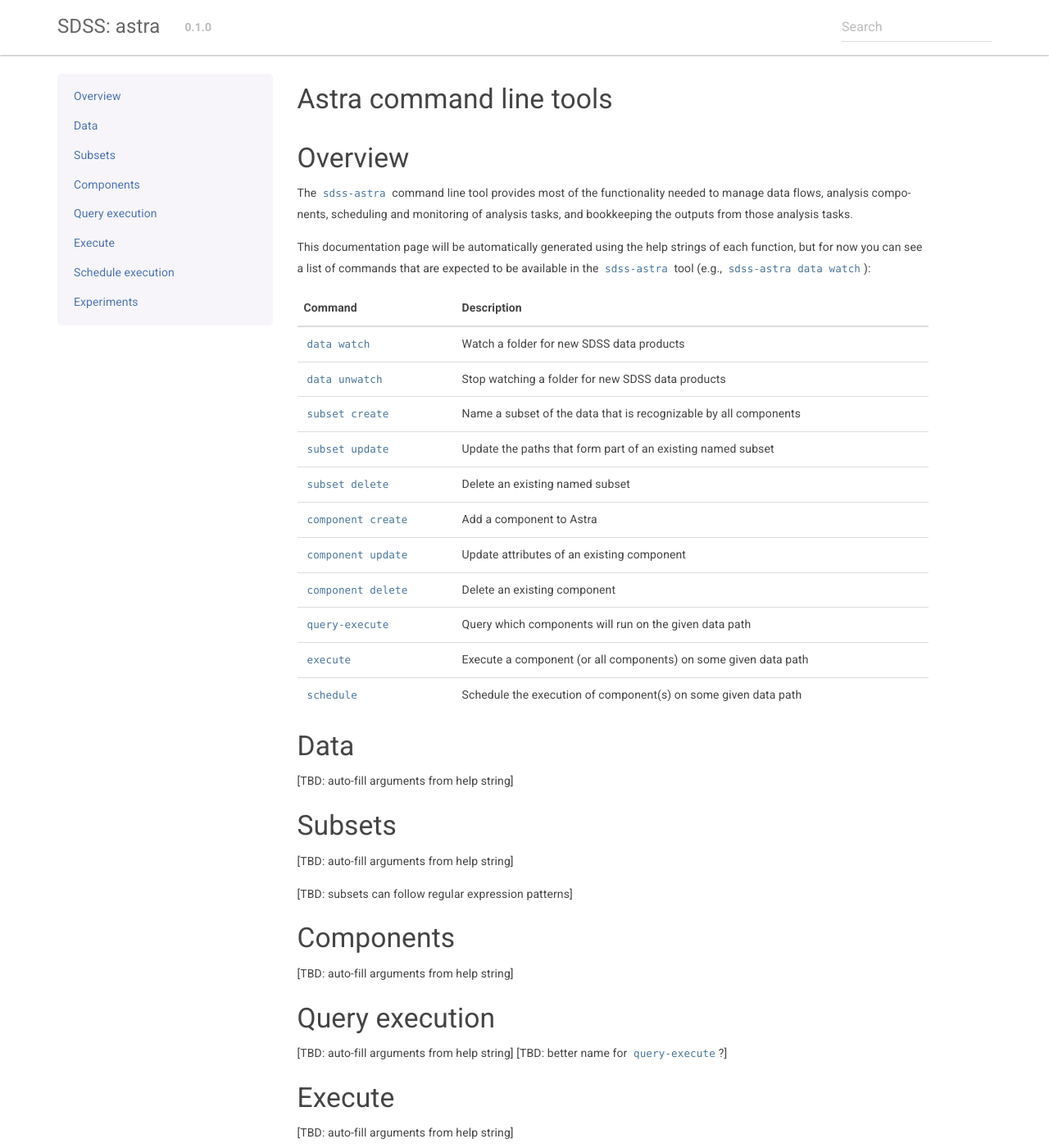
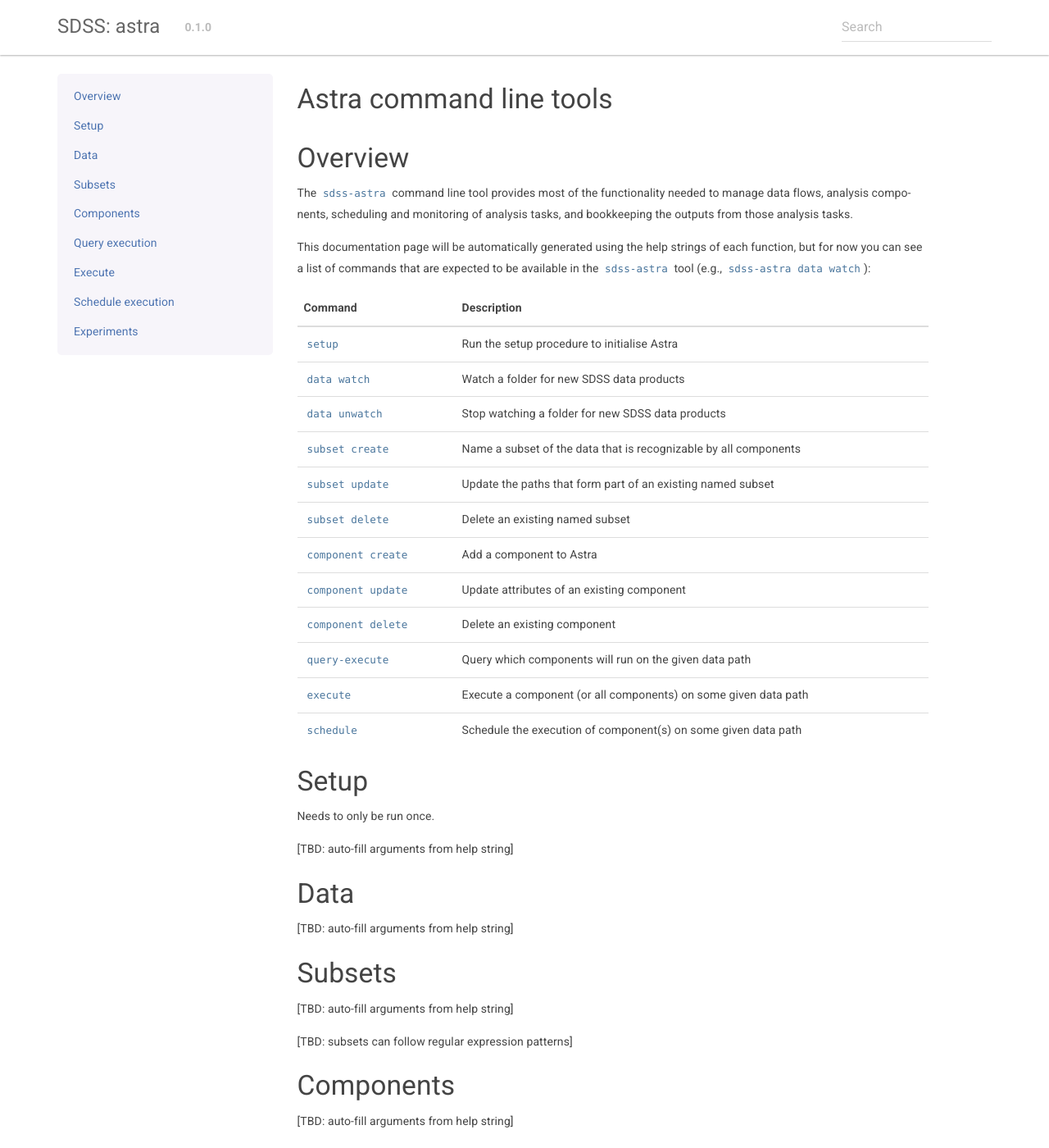
Before and after one commit to sdss/astra, a Sphinx documentation site: the page built from docs/sphinx/astra-tools.rst, in a window 1280 px wide and 1400 px high. Shown: the whole window at 82% size. Built offline with Sphinx 7.4.7, drawn with Linux system fonts in a browser that asks for light colours; the version number is read from the project's files by our own code.

Commit message:
minor docs

```diff
--- a/docs/sphinx/astra-tools.rst
+++ b/docs/sphinx/astra-tools.rst
@@ -25,6 +25,7 @@
 ====================  =============
    Command             Description
 ====================  =============
+``setup``             Run the setup procedure to initialise Astra
 ``data watch``        Watch a folder for new SDSS data products
 ``data unwatch``      Stop watching a folder for new SDSS data products
 ``subset create``     Name a subset of the data that is recognizable by all components
@@ -37,6 +38,14 @@
 ``execute``           Execute a component (or all components) on some given data path
 ``schedule``          Schedule the execution of component(s) on some given data path
 ====================  =============
+
+
+Setup
+=====
+
+Needs to only be run once.
+
+[TBD: auto-fill arguments from help string]
 
 
 Data
```
Also changed, not shown: docs/sphinx/index.rst (+3 -5 lines).
